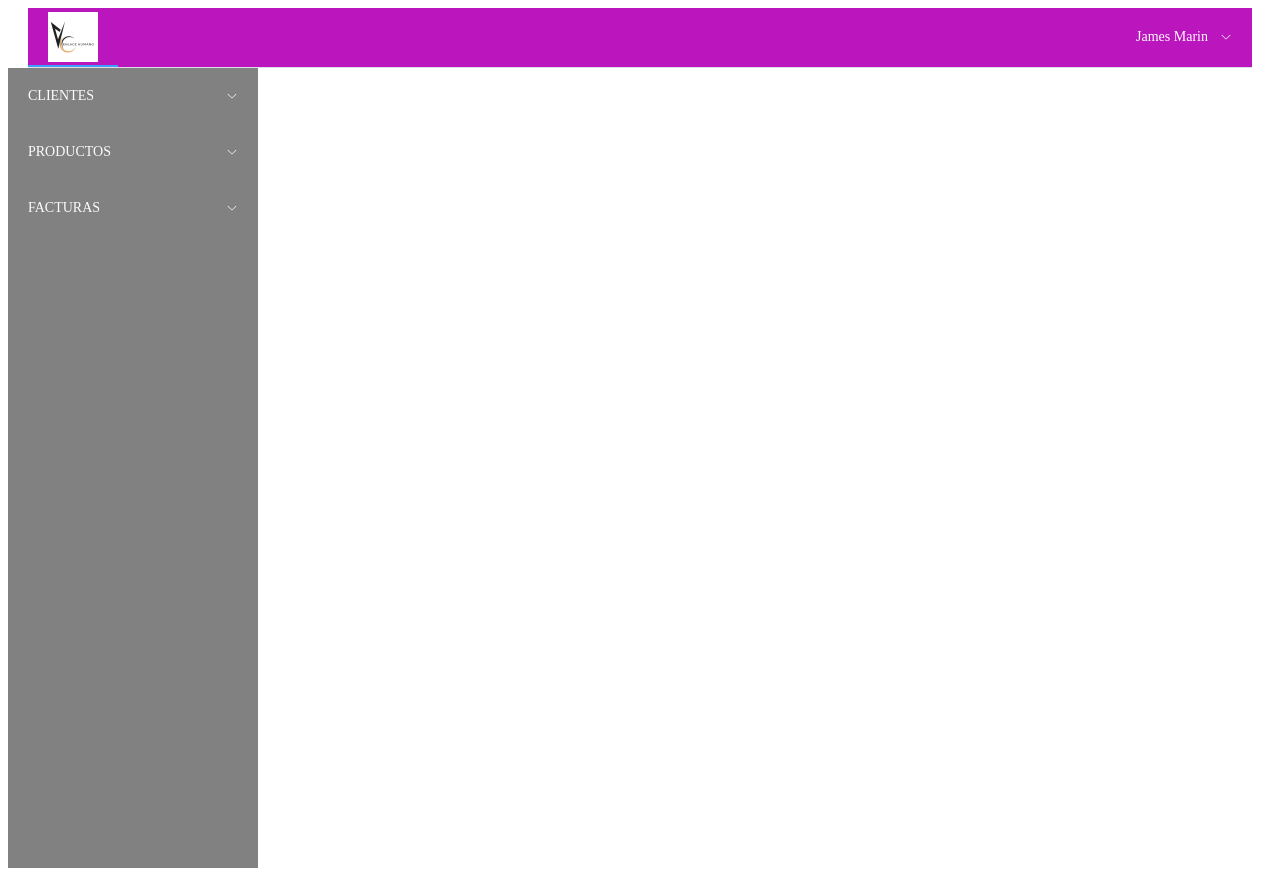
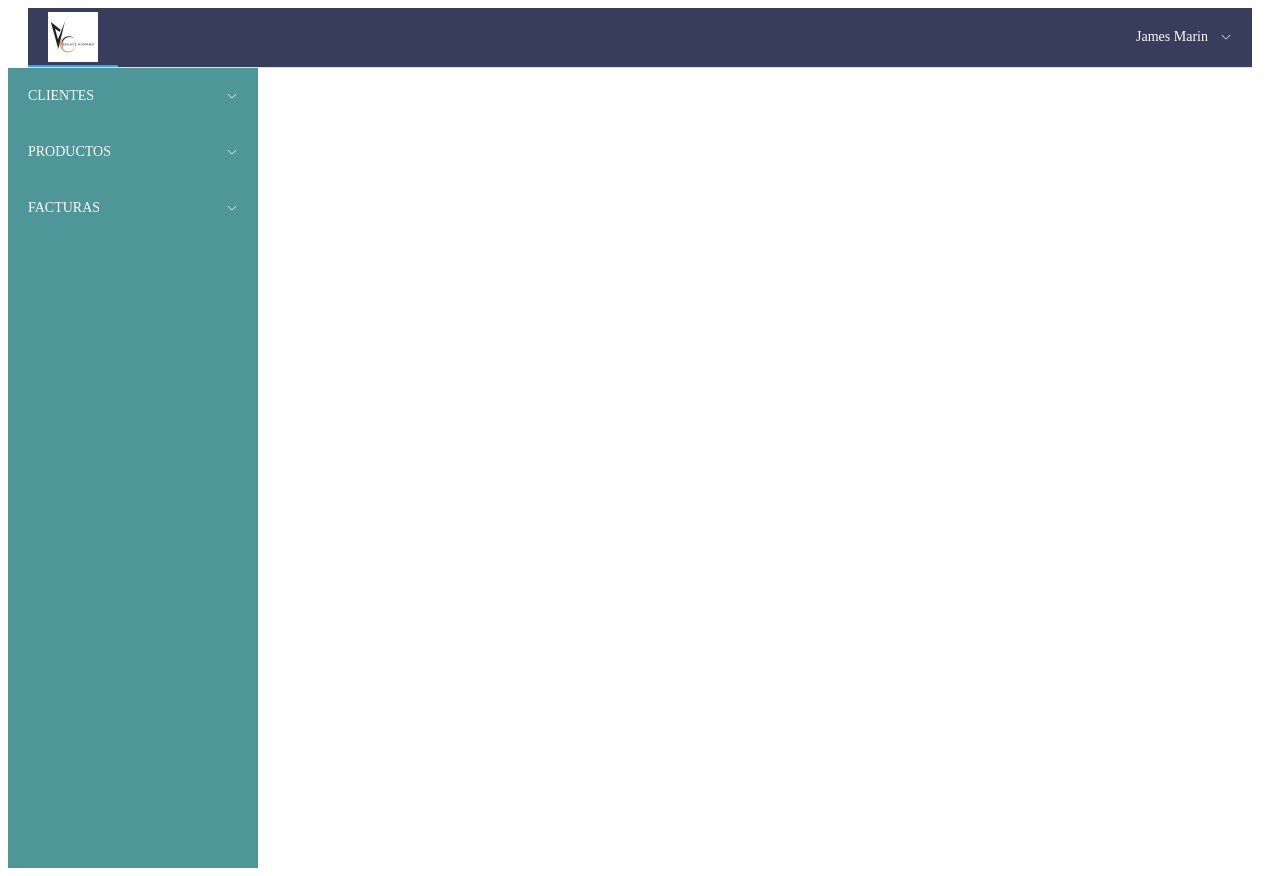
Before and after one commit to Jamesmarin2932/proyecto_sena_facturacion_fronted, a Vue app: page / in a window 1280 px wide. Built offline with nearby package versions, Linux system fonts and the light colour scheme.

Commit message:
cambio de estilo en navbar

```diff
--- a/src/components/LayoutMain.vue
+++ b/src/components/LayoutMain.vue
@@ -28,6 +28,7 @@ import SideBarMain from './SideBarMain.vue'
 <style scoped>
 /* Estilos CSS */
 
+
 .el-container{
     flex:1;
     display: flex;
--- a/src/components/NavBar.vue
+++ b/src/components/NavBar.vue
@@ -1,7 +1,7 @@
 <template>
     <el-menu
       :default-active="activeIndex"
-      background-color="#bb15bd"
+      background-color="#373d5b"
       text-color="#fefefe"
       class="el-menu-demo"
       mode="horizontal"
--- a/src/components/SideBarMain.vue
+++ b/src/components/SideBarMain.vue
@@ -5,7 +5,7 @@
       :default-active="$route.path"
       router
       class="el-menu-vertical-demo"
-      background-color="#828181"
+      background-color="#4e9697"
       text-color="#fdfbfb"
 
     >
```
Also changed, not shown: 1 other file (tests, documents, lock files or other folders).
